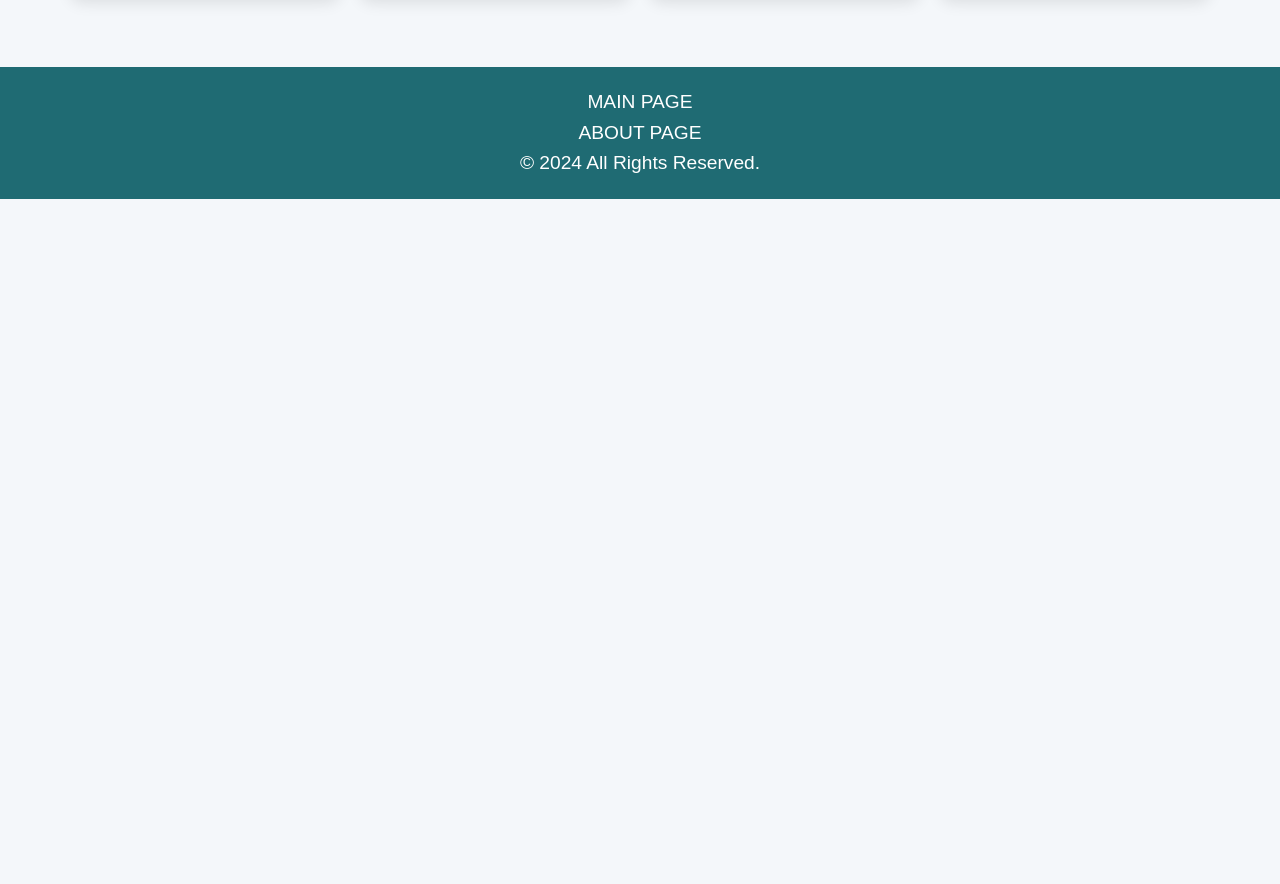
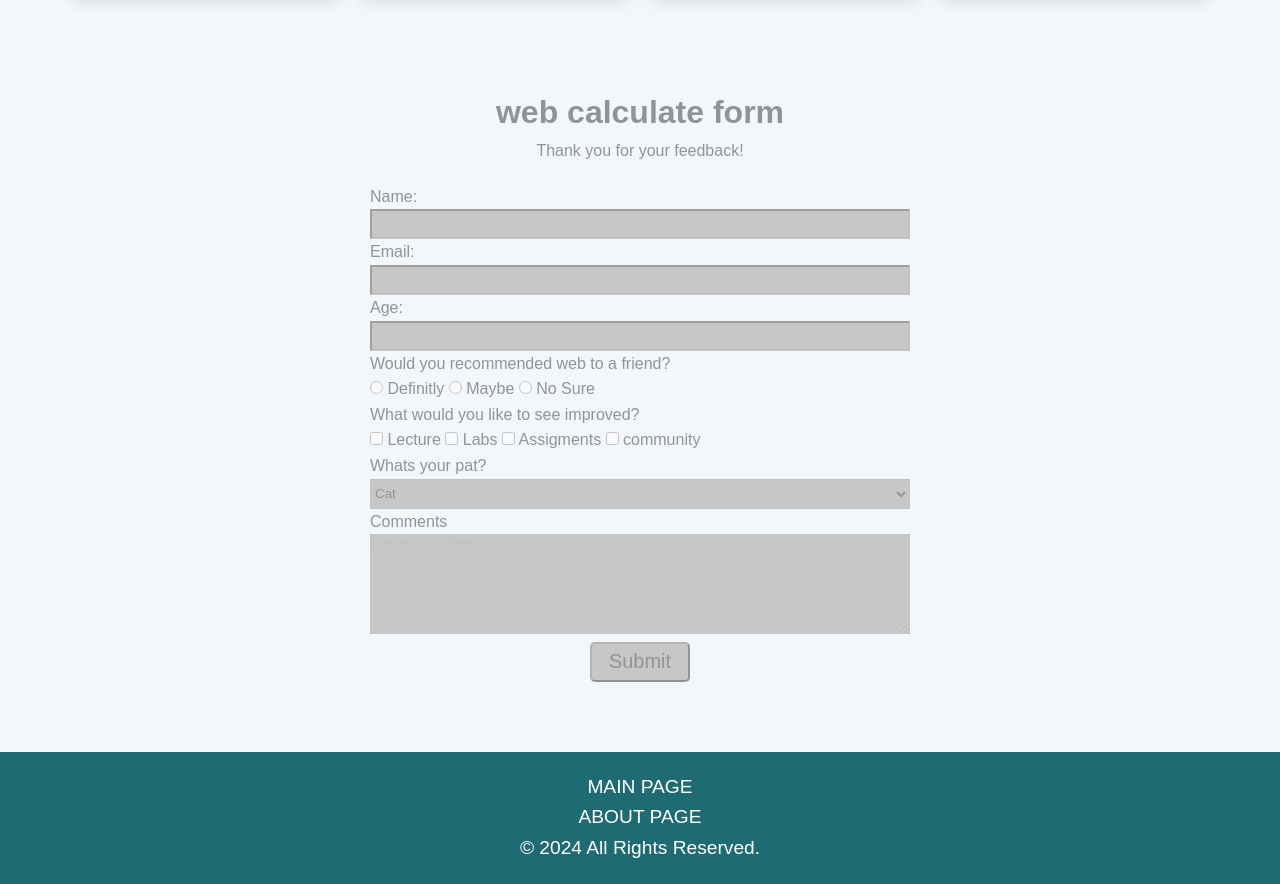
Before and after one commit to raghbahakimi/APP-Final-Project, a plain HTML site: page index3.html in a window 1280 px wide. Shown: the part 1063-1947 px from the top of the page. Before the commit the page ends 1262 px from the top, so only its background shows below. Drawn offline with Linux system fonts and the light colour scheme; a web font is replaced by a local one.

Commit message:
Update index3.html

```diff
--- a/index3.html
+++ b/index3.html
@@ -17,13 +17,11 @@
             box-sizing: border-box;
             font-family: 'Arial', sans-serif;
         }
-
         body {
             background-color: #f4f7fa;
             color: #333;
             line-height: 1.6;
         }
-
         header {
             background-color: #1f6b73;
             color: white;
@@ -34,7 +32,6 @@
             letter-spacing: 2px;
             box-shadow: 0 4px 8px rgba(0, 0, 0, 0.2);
         }
-
         .gallery-container {
             display: grid;
             grid-template-columns: repeat(auto-fill, minmax(250px, 1fr));
@@ -43,7 +40,6 @@
             max-width: 1200px;
             margin: 30px auto;
         }
-
         .gallery-item {
             position: relative;
             overflow: hidden;
@@ -52,13 +48,11 @@
             cursor: pointer;
             transition: transform 0.4s ease, box-shadow 0.4s ease, border-radius 0.4s ease;
         }
-
         .gallery-item:hover {
             transform: scale(1.08);
             box-shadow: 0 12px 30px rgba(0, 0, 0, 0.2);
             border-radius: 16px;
         }
-
         .gallery-item img {
             width: 100%;
             height: 100%;
@@ -66,11 +60,9 @@
             border-radius: 12px;
             transition: opacity 0.3s ease;
         }
-
         .gallery-item:hover img {
             opacity: 0.8;
         }
-
         .overlay {
             position: absolute;
             top: 0;
@@ -86,11 +78,9 @@
             transition: opacity 0.3s ease;
             border-radius: 12px;
         }
-
         .gallery-item:hover .overlay {
             opacity: 1;
         }
-
         .overlay-text {
             font-size: 1.8em;
             font-weight: bold;
@@ -99,7 +89,75 @@
             letter-spacing: 1.5px;
             text-shadow: 2px 2px 6px rgba(0, 0, 0, 0.6);
         }
+	/*the container div styles*/
+.container{
+	   background-color:#f4f7fa;
+	   opacity:0.4;
+	   width:600px;
+	   padding:30px;
+	   color:black;
+	   margin-top:30px;
+	   margin-bottom:30px;
+	   margin-right:auto;
+	   margin-left:auto;
+	   font-family:arial;
+	   border-radius:10px;
+}
+/*the heading styles*/
+#title{
+	   text-align:center;
+}
+#description{
+	   text-align:center;
+	   margin-bottom:20px;
+}
+/*the inputs styles*/
+input[type="text"]{
+	   width:100%;
+	   height:30px;
+	   background-color:grey;
+}
+input[type="number"]{
+	   width:100%;
+	   height:30px;
+	   background-color:0grey;
+}
+input[type="email"]{
+	   width:100%;
+	   height:30px;
+	   background-color:grey;
+}
+#age{
+	   background-color:grey;
+}
 
+.inline{
+	   display:inline;
+}
+.block-label{
+	   display:block;
+}
+select{
+	   width:100%;
+	   height:30px;
+	   background-color:grey;
+}
+#comment{
+	   width:100%;
+	   height:100px;
+	   background-color:grey;
+}
+#submit{
+	   display:block;
+	   margin-right:auto;
+	   margin-left:auto;
+	   width:100px;
+	   height:40px;
+	   background-color:grey;
+	   border-radius:5px;
+	   color:black;
+	   font-size:20px;
+}
         footer {
             background-color: #1f6b73;
             color: white;
@@ -108,15 +166,12 @@
             margin-top: 40px;
             font-size: 1.2em;
         }
-
     </style>
 </head>
 <body>
-
     <header>
         Cat Photo Gallery
     </header>
-
     <div class="gallery-container">
         <div class="gallery-item">
             <img src="m.jpg" alt="Cute Cat 1">
@@ -167,7 +222,66 @@
             </div>
         </div>
     </div>
-
+    <!--the container start-->
+<div class="container" id="one">
+    <!--the heading start-->
+	<h1 id="title">web calculate form</h1>
+	<p id="description">Thank you for your feedback!</p>
+	<!--the heading end-->
+	<!--the form tag start-->
+	<form action="confirmation.html" id="survey-form" method="get">
+		<div>
+			<label for="name">Name:</label>
+			<input id="name" type="text" name="name" required>
+		</div>
+		<div>
+			<label for="email">Email:</label>
+			<input id="email" type="email" name="email" required >
+		</div>
+		<div>
+			<label for="age">Age:</label>
+			<input id="age" type="number" name="age"  min="18" max="65" required >
+		</div>
+		<div>
+			<label  class="block-label">Would you recommended web to a friend?</label>
+			<input type="radio" id="definitly" name="option">
+			<label for="definitly" class="inline">Definitly</label>
+			<input type="radio" id="maybe" name="option">
+			<label for="maybe" class="inline">Maybe</label>
+			<input type="radio"  name="option">
+			<label  class="inline">No Sure</label>
+		</div>
+		<div>
+			<label  class="block-label">What would you like to see improved?</label>
+			<input id="lecture" type="checkbox" value="lecture" >
+			<label for="lecture" class="inline">Lecture</label>
+			<input id="labs" type="checkbox" value="labs" >
+			<label for="labs" class="inline">Labs</label>
+			<input id="Assigments" type="checkbox" value="Assigments" >
+			<label for="Assigments" class="inline">Assigments</label>
+			<input id="community" type="checkbox" value="community" >
+			<label for="community" class="inline">community</label>
+		</div>
+		<div>
+			<label  class="block-label">Whats your pat?</label>
+		<select>
+			<option>Cat</option>
+			<option>Dog</option>
+			<option>Fish</option>
+			<option>Other</option>
+		</select>
+		</div>
+		<div>
+			<label for="comment">Comments</label>
+			<textarea name="textarea" id="comment" cols="30" rows="10" placeholder="Leave a comment...."></textarea>
+		</div>
+		<div>
+			<button id="submit" type="submit">Submit</button>
+		</div>
+	</form>
+		<!--the form tag end-->
+</div>
+		<!--the container end-->
     <footer>
 		<a style="color:white;text-align:center;text-decoration:none;display:block;" href="index.html">MAIN PAGE</a>
 		<a style="color:white;text-align:center;text-decoration:none;" href="index2.html">ABOUT PAGE</a>
```
